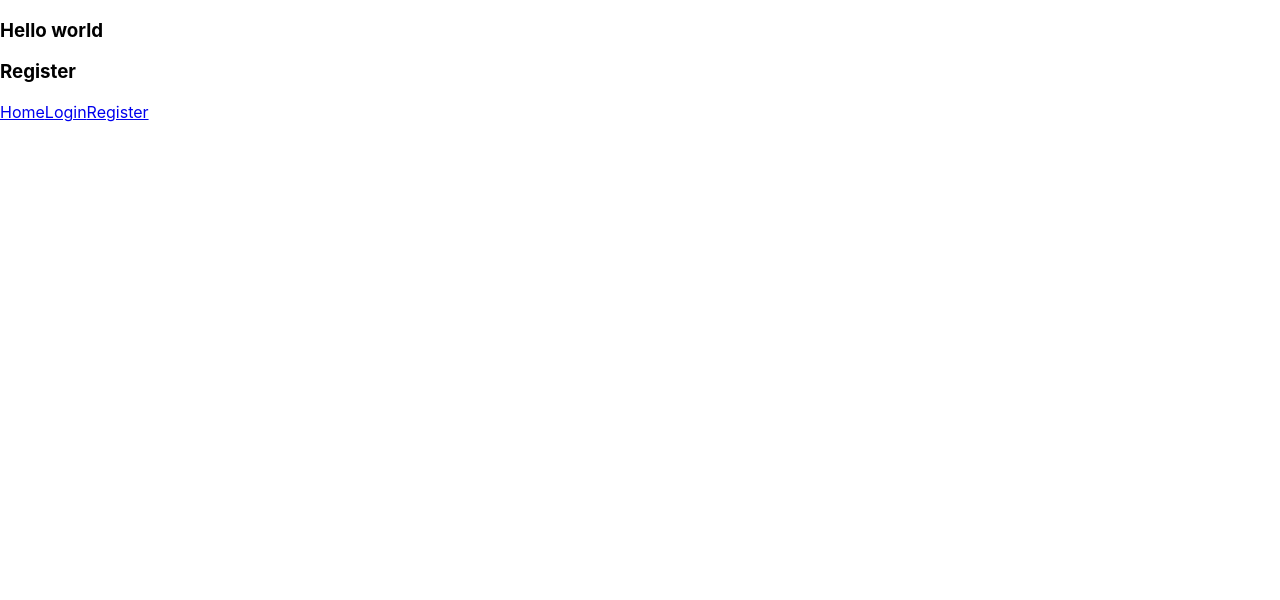
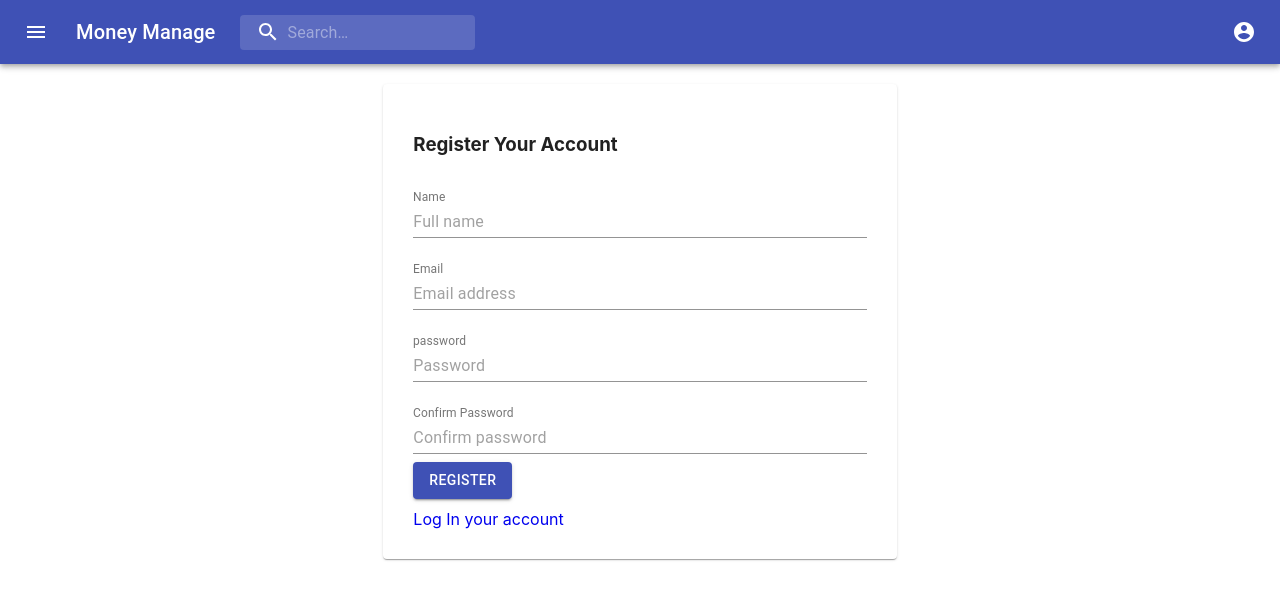
Before and after one commit to mdmonir027/money-mangement-app, a React (Create React App) app in the folder client/: page /register in a window 1280 px wide. Shown: the top 600 px of the page. Built offline with nearby package versions, Linux system fonts and the light colour scheme.

Commit message:
ADD: Header , register page , login page

```diff
--- a/client/package.json
+++ b/client/package.json
@@ -3,6 +3,8 @@
   "version": "0.1.0",
   "private": true,
   "dependencies": {
+    "@material-ui/core": "^4.11.4",
+    "@material-ui/icons": "^4.11.2",
     "@testing-library/jest-dom": "^5.11.4",
     "@testing-library/react": "^11.1.0",
     "@testing-library/user-event": "^12.1.10",
--- a/client/src/App.js
+++ b/client/src/App.js
@@ -1,25 +1,23 @@
+import Container from '@material-ui/core/Container';
 import React, { Component } from 'react';
-import { BrowserRouter as Router, Link, Route, Switch } from 'react-router-dom';
+import { BrowserRouter as Router, Route, Switch } from 'react-router-dom';
+import Header from './components/header/Header';
 import Home from './pages/Home';
 import Login from './pages/Login';
 import Register from './pages/Register';
-
 export default class App extends Component {
   render() {
     return (
-      <div>
-        <h3> Hello world</h3>
-        <Router>
+      <Router>
+        <Header />
+        <Container>
           <Switch>
             <Route path='/' exact component={Home} />
             <Route path='/login' component={Login} />
             <Route path='/register' component={Register} />
           </Switch>
-          <Link to='/'>Home</Link>
-          <Link to='/login'>Login</Link>
-          <Link to='/register'>Register</Link>
-        </Router>
-      </div>
+        </Container>
+      </Router>
     );
   }
 }
--- /dev/null
+++ b/client/src/components/header/Header.js
@@ -0,0 +1,120 @@
+import {
+  AppBar,
+  IconButton,
+  InputBase,
+  Toolbar,
+  Typography,
+} from '@material-ui/core';
+import { fade, makeStyles } from '@material-ui/core/styles';
+import AccountCircle from '@material-ui/icons/AccountCircle';
+import MenuIcon from '@material-ui/icons/Menu';
+import SearchIcon from '@material-ui/icons/Search';
+import React from 'react';
+import { Link } from 'react-router-dom';
+
+const useStyles = makeStyles((theme) => ({
+  grow: {
+    flexGrow: 1,
+  },
+  menuButton: {
+    marginRight: theme.spacing(2),
+  },
+  title: {
+    display: 'none',
+    [theme.breakpoints.up('sm')]: {
+      display: 'block',
+    },
+  },
+  search: {
+    position: 'relative',
+    borderRadius: theme.shape.borderRadius,
+    backgroundColor: fade(theme.palette.common.white, 0.15),
+    '&:hover': {
+      backgroundColor: fade(theme.palette.common.white, 0.25),
+    },
+    marginRight: theme.spacing(2),
+    marginLeft: 0,
+    width: '100%',
+    [theme.breakpoints.up('sm')]: {
+      marginLeft: theme.spacing(3),
+      width: 'auto',
+    },
+  },
+  searchIcon: {
+    padding: theme.spacing(0, 2),
+    height: '100%',
+    position: 'absolute',
+    pointerEvents: 'none',
+    display: 'flex',
+    alignItems: 'center',
+    justifyContent: 'center',
+  },
+  inputRoot: {
+    color: 'inherit',
+  },
+  inputInput: {
+    padding: theme.spacing(1, 1, 1, 0),
+    // vertical padding + font size from searchIcon
+    paddingLeft: `calc(1em + ${theme.spacing(4)}px)`,
+    transition: theme.transitions.create('width'),
+    width: '100%',
+    [theme.breakpoints.up('md')]: {
+      width: '20ch',
+    },
+  },
+  sectionDesktop: {
+    display: 'none',
+    [theme.breakpoints.up('md')]: {
+      display: 'flex',
+    },
+  },
+}));
+
+export default function PrimarySearchAppBar() {
+  const classes = useStyles();
+
+  return (
+    <div className={classes.grow}>
+      <AppBar position='static'>
+        <Toolbar>
+          <IconButton
+            edge='start'
+            className={classes.menuButton}
+            color='inherit'
+            aria-label='open drawer'
+          >
+            <MenuIcon />
+          </IconButton>
+          <Typography className={classes.title} variant='h6' noWrap>
+            Money Manage
+          </Typography>
+          <div className={classes.search}>
+            <div className={classes.searchIcon}>
+              <SearchIcon />
+            </div>
+            <InputBase
+              placeholder='Search…'
+              classes={{
+                root: classes.inputRoot,
+                input: classes.inputInput,
+              }}
+              inputProps={{ 'aria-label': 'search' }}
+            />
+          </div>
+          <div className={classes.grow} />
+          <div className={classes.sectionDesktop}>
+            <Link to='/login' style={{ color: 'white' }}>
+              <IconButton
+                edge='end'
+                aria-label='account of current user'
+                color='inherit'
+              >
+                <AccountCircle />
+              </IconButton>
+            </Link>
+          </div>
+        </Toolbar>
+      </AppBar>
+    </div>
+  );
+}
--- a/client/src/pages/Login.js
+++ b/client/src/pages/Login.js
@@ -1,11 +1,80 @@
+import { Button, Card, Grid, TextField } from '@material-ui/core';
 import React, { Component } from 'react';
+import { Link } from 'react-router-dom';
 
 export class Login extends Component {
+  constructor() {
+    super();
+    this.state = {
+      email: '',
+      password: '',
+
+      errors: '',
+    };
+  }
+
+  changeHandler = (event) => {
+    this.setState({
+      [event.target.name]: event.target.value,
+    });
+  };
+
+  submitHandler = (event) => {
+    event.preventDefault();
+  };
+
   render() {
     return (
-      <div>
-        <h3> Login</h3>
-      </div>
+      <Grid container justify='center' style={{ marginTop: 20 }}>
+        <Grid item md={5}>
+          <Card style={{ padding: 30 }}>
+            <h3>Register Your Account</h3>
+            <form onSubmit={this.submitHandler}>
+              <TextField
+                label='Email'
+                placeholder='Email address'
+                helperText=''
+                fullWidth
+                margin='normal'
+                InputLabelProps={{
+                  shrink: true,
+                }}
+                error={false}
+                name='email'
+                onChange={this.changeHandler}
+              />
+              <TextField
+                label='Password'
+                placeholder='Password'
+                helperText=''
+                fullWidth
+                margin='normal'
+                InputLabelProps={{
+                  shrink: true,
+                }}
+                error={false}
+                name='password'
+                onChange={this.changeHandler}
+              />
+
+              <Button variant='contained' color='primary' type='submit'>
+                Login
+              </Button>
+            </form>
+            <Link
+              to='/register'
+              style={{
+                marginTop: 10,
+                textDecoration: 'none',
+                display: 'inline-block',
+                textAlign: 'center',
+              }}
+            >
+              Create a new account
+            </Link>
+          </Card>
+        </Grid>
+      </Grid>
     );
   }
 }
--- a/client/src/pages/Register.js
+++ b/client/src/pages/Register.js
@@ -1,11 +1,105 @@
+import { Button, Card, Grid, TextField } from '@material-ui/core';
 import React, { Component } from 'react';
+import { Link } from 'react-router-dom';
+export class Register extends Component {
+  constructor() {
+    super();
+    this.state = {
+      name: '',
+      email: '',
+      password: '',
+      confirmPassword: '',
+      errors: '',
+    };
+  }
 
-export class Register extends Component {
+  changeHandler = (event) => {
+    this.setState({
+      [event.target.name]: event.target.value,
+    });
+  };
+
+  submitHandler = (event) => {
+    event.preventDefault();
+  };
+
   render() {
     return (
-      <div>
-        <h3>Register</h3>
-      </div>
+      <Grid container justify='center' style={{ marginTop: 20 }}>
+        <Grid item md={5}>
+          <Card style={{ padding: 30 }}>
+            <h3>Register Your Account</h3>
+            <form onSubmit={this.submitHandler}>
+              <TextField
+                label='Name'
+                placeholder='Full name'
+                helperText=''
+                fullWidth
+                margin='normal'
+                InputLabelProps={{
+                  shrink: true,
+                }}
+                error={false}
+                name='name'
+                onChange={this.changeHandler}
+              />
+              <TextField
+                label='Email'
+                placeholder='Email address'
+                helperText=''
+                fullWidth
+                margin='normal'
+                InputLabelProps={{
+                  shrink: true,
+                }}
+                error={false}
+                name='email'
+                onChange={this.changeHandler}
+              />
+              <TextField
+                label='password'
+                placeholder='Password'
+                helperText=''
+                fullWidth
+                margin='normal'
+                InputLabelProps={{
+                  shrink: true,
+                }}
+                error={false}
+                name='password'
+                onChange={this.changeHandler}
+              />
+              <TextField
+                label='Confirm Password'
+                placeholder='Confirm password'
+                helperText=''
+                fullWidth
+                margin='normal'
+                InputLabelProps={{
+                  shrink: true,
+                }}
+                error={false}
+                name='confirmPassword'
+                onChange={this.changeHandler}
+              />
+              <Button variant='contained' color='primary' type='submit'>
+                Register
+              </Button>
+            </form>
+            <Link
+              to='/login'
+              style={{
+                marginTop: 10,
+                textDecoration: 'none',
+                display: 'inline-block',
+                textAlign: 'center',
+              }}
+            >
+              Log In your account
+            </Link>
+          </Card>
+        </Grid>
+      </Grid>
     );
   }
 }
```
Also changed, not shown: 1 other file (tests, documents, lock files or other folders).
